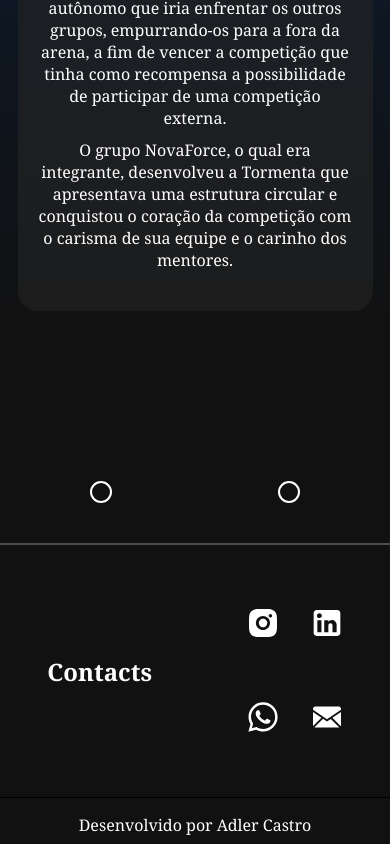
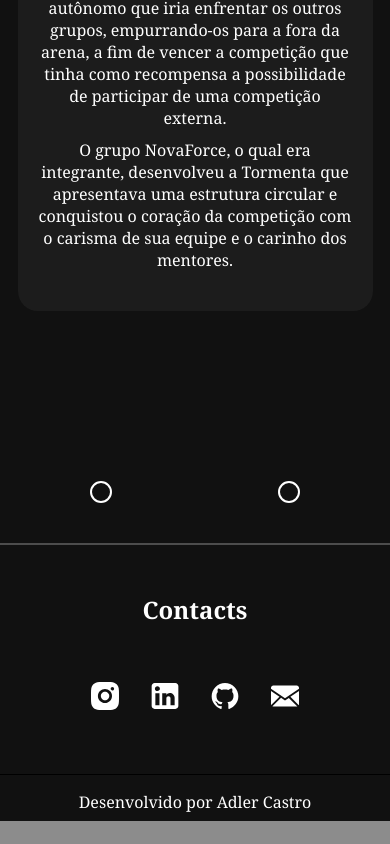
Before and after one commit to AdlerCastro/Website-Pessoal, a Next.js app in the folder website-pessoal/: page / in a window 390 px wide. Shown: the part 2976-3820 px from the top of the page. After the commit the page ends 3797 px from the top, so only its background shows below. Built offline with nearby package versions, Linux system fonts and the light colour scheme.

Commit message:
:ok_hand: styles: Ajustes no CSS da seção

```diff
--- a/website-pessoal/src/components/organisms/Header/index.tsx
+++ b/website-pessoal/src/components/organisms/Header/index.tsx
@@ -1,7 +1,6 @@
 'use client'
 
 import { IoMenuOutline } from "react-icons/io5";
-// import { IoIosClose } from "react-icons/io";
 
 // Imports;
 import { scrollTo } from "@/services/utils/scrollTo";
@@ -27,8 +26,9 @@ const Header = () => {
                     <div className="menu-list">
                         <li><NextLink href="/">Home</NextLink></li>
                         <li><Link onClick={() => scrollTo("About")}>Sobre</Link></li>
+                        <li><Link onClick={()=> scrollTo("Technologies")}>Tecnologias</Link></li>
                         <li><Link onClick={() => scrollTo("Projects")}>Projetos</Link></li>
-                        <li><Link onClick={() => scrollTo("Footer")}>Contatos</Link></li>
+                        <li><Link onClick={() => scrollTo("Contacts")}>Contatos</Link></li>
                     </div>
                 </ul>
             </nav>
--- a/website-pessoal/src/components/templates/Footer/index.tsx
+++ b/website-pessoal/src/components/templates/Footer/index.tsx
@@ -6,7 +6,7 @@ import NextLink from 'next/link';
 import EmailIcon from 'public/icons/EmailIcon.svg'
 import InstagramIcon from 'public/icons/InstagramIcon.svg'
 import LinkedInIcon from 'public/icons/LinkedInIcon.svg'
-import { MdWhatsapp } from "react-icons/md";
+import GithubIcon from 'public/icons/GithubIcon.svg'
 
 import './style.css';
 
@@ -16,7 +16,7 @@ const Footer = () => {
   }
 
   return (
-    <section id={sections.Footer} className='footer'>
+    <section id={sections.Contacts} className='footer'>
       <div className='Contatos'>
         <h1>Contacts</h1>
         <div className='SocialMedia'>
@@ -24,9 +24,11 @@ const Footer = () => {
 
           <SocialMediaButton className='SocialMediaButtons' href='https://www.linkedin.com/in/adler-augustus-de-castro-mota/' target='_blank'><Image className='icons' src={LinkedInIcon} alt='LinkedIn' /></SocialMediaButton>
 
-          <SocialMediaButton id='whatsapp' target='_blank'><MdWhatsapp /></SocialMediaButton>
+          <NextLink className='SocialMediaButtons' href='https://github.com/AdlerCastro' target='_blank'><Image className='icons' src={GithubIcon} alt='Github' /></NextLink>
 
           <NextLink href='/Forms' className='SocialMediaButtons'><Image className='icons' src={EmailIcon} alt='Email' /></NextLink>
+
+
         </div>
       </div>
       <p style={style}>Desenvolvido por Adler Castro</p>
--- a/website-pessoal/src/components/templates/Footer/style.css
+++ b/website-pessoal/src/components/templates/Footer/style.css
@@ -19,9 +19,9 @@
 .Contatos{
     width: 100%;
     display: flex;
-    flex-direction: row;
+    flex-direction: column;
     align-items: center;
-    justify-content: space-around;
+    gap: 40px;
     padding-bottom: 3rem;
     margin-bottom: 1rem;
     border-bottom: 1px solid;
@@ -77,9 +77,4 @@ a{
     #whatsapp{
         padding-block: 1rem
     }
-
-    .SocialMedia{
-        display: grid;
-        grid-template-columns: repeat(2, minmax(0,1fr));
-    }
 }
--- a/website-pessoal/src/components/templates/Projects/styles.css
+++ b/website-pessoal/src/components/templates/Projects/styles.css
@@ -1,7 +1,5 @@
  :root {
-    --background-color-Projects: linear-gradient(#09203F, #111111 80%);
-    --text-color-Projects: ;
-
+    --background-color-Projects:  #111111;
     --background-color-Image: linear-gradient(-45deg, #0D47A1, #1976D2, #512DA8, #8E24AA, #E040FB);
  }
 
```
